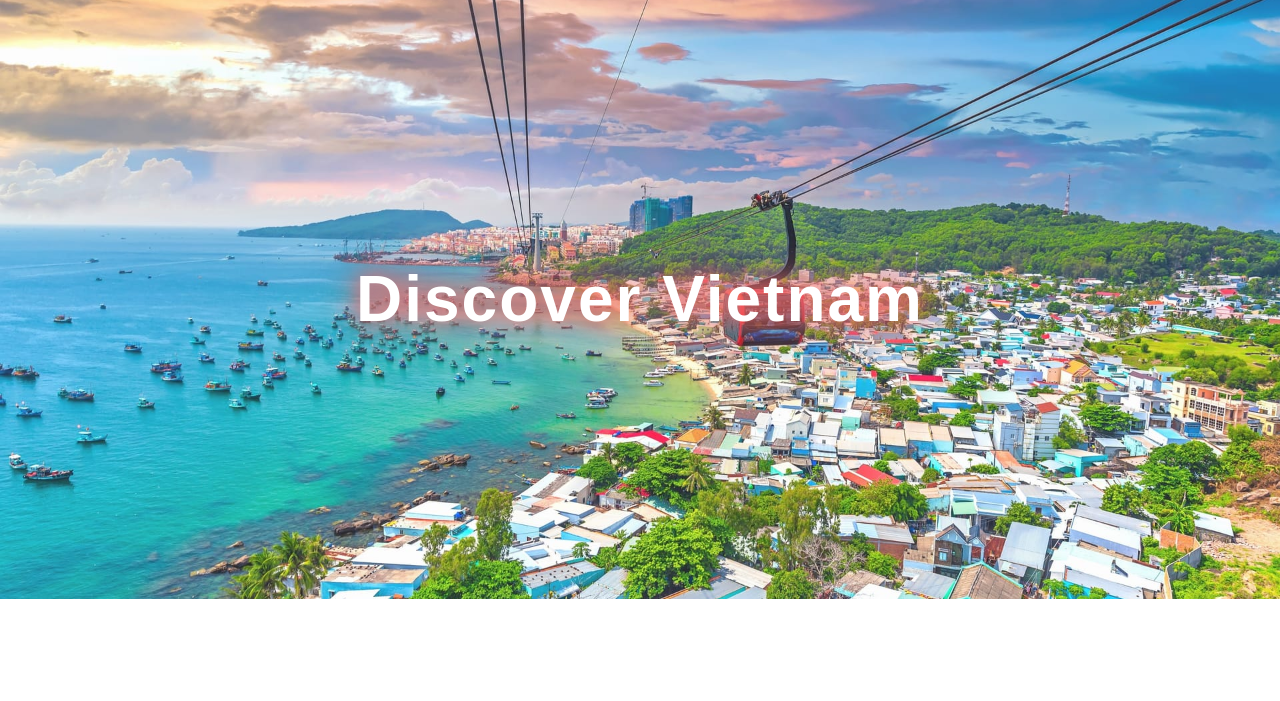
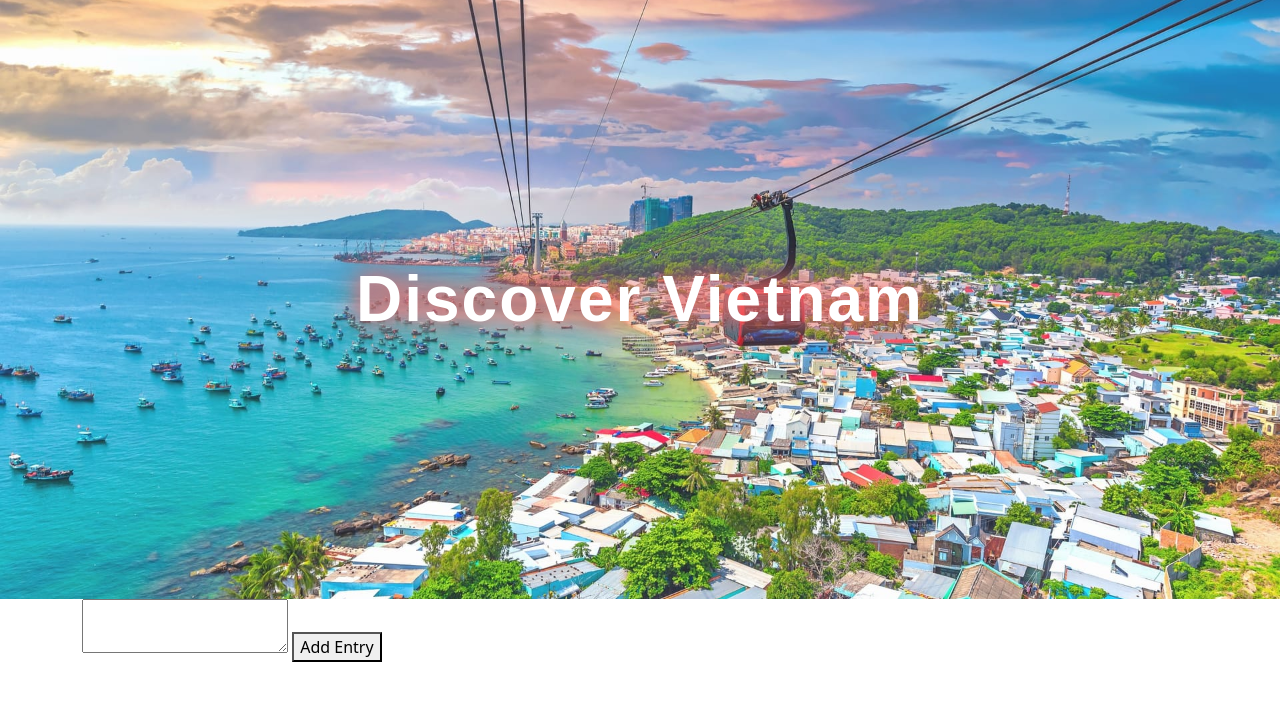
Before and after one commit to jmasters89/travel-blog, a Flask app: page /vietnam in a window 1280 px wide. Shown: the part 60-761 px from the top of the page. Run offline with Flask 3, Linux system fonts and the light colour scheme; some libraries are stand-ins or nearby versions; some web fonts are replaced.

Commit message:
added simple, ugly journaling to Vietnam

```diff
--- a/website/__init__.py
+++ b/website/__init__.py
@@ -2,6 +2,7 @@ from flask import Flask
 from flask_pymongo import PyMongo
 from flask_login import LoginManager
 import os
+from datetime import datetime
 
 mongo = PyMongo()
 
--- a/website/static/css/styles.css
+++ b/website/static/css/styles.css
@@ -52,3 +52,29 @@
         height: 100vh;
     }
 }
+
+/* Custom styles for close buttons */
+.close {
+  font-size: 1.2rem; /* Adjust the size as needed */
+  color: var(--bs-primary); /* Use the primary color defined in your theme */
+  background: none; /* Remove any background */
+  border: none; /* Remove any border */
+  cursor: pointer; /* Change cursor to pointer */
+  padding: 0; /* Remove padding */
+  line-height: 1; /* Adjust line height */
+}
+
+.close:hover {
+  color: var(--bs-danger); /* Change color on hover */
+}
+
+
+.edit-btn, .delete-btn {
+    background: none;
+    border: none;
+    cursor: pointer;
+    color: var(--bs-primary); /* Set the color to the primary color */
+}
+.edit-btn i, .delete-btn i {
+  font-size: 1.2em;
+}
--- a/website/static/js/index.js
+++ b/website/static/js/index.js
@@ -31,7 +31,7 @@ document.addEventListener('DOMContentLoaded', function() {
   const noteForm = document.querySelector('form');
   const noteInput = document.getElementById('note');
 
-  if (noteForm) {
+  if (noteForm && noteInput) {
     noteForm.addEventListener('submit', function(e) {
       if (!noteInput.value.trim()) {
         e.preventDefault();
--- /dev/null
+++ b/website/static/js/journal.js
@@ -0,0 +1,96 @@
+document.addEventListener('DOMContentLoaded', function() {
+  const journalForm = document.getElementById('journal-form');
+  const journalContent = document.getElementById('journal-content');
+  const journalEntries = document.getElementById('journal-entries');
+
+  loadJournalEntries();
+
+  journalForm.addEventListener('submit', function(e) {
+    e.preventDefault();
+    const content = journalContent.value.trim();
+    if (content) {
+      createJournalEntry(content);
+      journalContent.value = '';
+    }
+  });
+
+  function loadJournalEntries() {
+    fetch('/get-journal-entries')
+      .then(response => response.json())
+      .then(entries => {
+        journalEntries.innerHTML = '';
+        entries.forEach(entry => {
+          journalEntries.appendChild(createEntryElement(entry));
+        });
+      })
+      .catch(error => console.error('Error loading journal entries:', error));
+  }
+
+  function createJournalEntry(content) {
+    fetch('/create-journal-entry', {
+      method: 'POST',
+      headers: { 'Content-Type': 'application/json' },
+      body: JSON.stringify({ content })
+    })
+      .then(response => response.json())
+      .then(entry => {
+        journalEntries.prepend(createEntryElement(entry));
+      })
+      .catch(error => console.error('Error creating journal entry:', error));
+  }
+
+  function updateJournalEntry(id, content) {
+    fetch('/update-journal-entry', {
+      method: 'POST',
+      headers: { 'Content-Type': 'application/json' },
+      body: JSON.stringify({ id, content })
+    })
+      .then(response => response.json())
+      .then(updatedEntry => {
+        const entryElement = document.getElementById(`entry-${id}`);
+        entryElement.replaceWith(createEntryElement(updatedEntry));
+      })
+      .catch(error => console.error('Error updating journal entry:', error));
+  }
+
+  function deleteJournalEntry(id) {
+    fetch('/delete-journal-entry', {
+      method: 'POST',
+      headers: { 'Content-Type': 'application/json' },
+      body: JSON.stringify({ id })
+    })
+      .then(response => response.json())
+      .then(result => {
+        if (result.success) {
+          document.getElementById(`entry-${id}`).remove();
+        }
+      })
+      .catch(error => console.error('Error deleting journal entry:', error));
+  }
+
+  function createEntryElement(entry) {
+    const entryDiv = document.createElement('div');
+    entryDiv.id = `entry-${entry._id}`;
+    entryDiv.className = 'journal-entry';
+    entryDiv.innerHTML = `
+      <p>${entry.content}</p>
+      <p><small>By ${entry.author} on ${new Date(entry.timestamp).toLocaleString()}</small></p>
+      <button class="edit-btn" onclick="editEntry('${entry._id}', '${entry.content}')">
+        <i class="fas fa-edit"></i>
+      </button>
+      <button class="delete-btn" onclick="deleteJournalEntry('${entry._id}')">
+        <i class="fas fa-trash-alt"></i>
+      </button>
+    `;
+    return entryDiv;
+  }
+
+  window.editEntry = function(id, content) {
+    const newContent = prompt('Edit your entry:', content);
+    if (newContent !== null && newContent.trim() !== '') {
+      updateJournalEntry(id, newContent.trim());
+    }
+  };
+
+  window.deleteJournalEntry = deleteJournalEntry;
+});
--- a/website/templates/base.html
+++ b/website/templates/base.html
@@ -9,12 +9,10 @@
       rel="stylesheet"
       href="{{ url_for('static', filename='css/bootstrap-bootswatch-journal.css') }}"
     />
-    <link
-      rel="stylesheet"
-      href="https://stackpath.bootstrapcdn.com/font-awesome/4.7.0/css/font-awesome.min.css"
-      crossorigin="anonymous"
-    />
-    <!-- Remove the old styles.css link -->
+    <link rel="stylesheet" href="https://cdnjs.cloudflare.com/ajax/libs/font-awesome/5.15.4/css/all.min.css">
+      <style>
+
+      </style>
     <link rel="stylesheet" href="{{ url_for('static', filename='css/styles.css') }}">
     <title>{% block title %}Home{% endblock %}</title>
   </head>
@@ -60,15 +58,15 @@
           {% if category == 'error' %}
             <div class="alert alert-danger alert-dismissible fade show" role="alert">
               {{ message }}
-              <button type="button" class="close" data-dismiss="alert">
-                <span aria-hidden="true">&times;</span>
+              <button type="button" class="close" data-dismiss="alert" aria-label="Close">
+                <span aria-hidden="true"><i class="fa fa-times"></i></span>
               </button>
             </div>
           {% else %}
             <div class="alert alert-success alert-dismissible fade show" role="alert">
               {{ message }}
-              <button type="button" class="close" data-dismiss="alert">
-                <span aria-hidden="true">&times;</span>
+              <button type="button" class="close" data-dismiss="alert" aria-label="Close">
+                <span aria-hidden="true"><i class="fa fa-times"></i></span>
               </button>
             </div>
           {% endif %}
--- a/website/templates/vietnam.html
+++ b/website/templates/vietnam.html
@@ -3,5 +3,12 @@
 {% block hero_title %}Discover Vietnam{% endblock %}
 
 {% block content %}
-  <!-- Your Vietnam page content here -->
+  <div id="journal-entries"></div>
+
+  <form id="journal-form">
+    <textarea id="journal-content" required></textarea>
+    <button type="submit">Add Entry</button>
+  </form>
+
+  <script src="{{ url_for('static', filename='js/journal.js') }}"></script>
 {% endblock %}
--- a/website/views.py
+++ b/website/views.py
@@ -8,6 +8,7 @@ import logging
 from werkzeug.utils import secure_filename
 import os
 import traceback
+from datetime import datetime
 
 views = Blueprint('views', __name__)
 
@@ -106,3 +107,44 @@ def vietnam():
 @views.route('/thailand')
 def thailand():
     return render_template("thailand.html")
+
+@views.route("/get-journal-entries")
+@login_required
+def get_journal_entries():
+    entries = list(mongo.db.journal_entries.find().sort("timestamp", -1))
+    for entry in entries:
+        entry["_id"] = str(entry["_id"])
+    return jsonify(entries)
+
+@views.route("/create-journal-entry", methods=["POST"])
+@login_required
+def create_journal_entry():
+    content = request.json.get("content")
+    entry = {
+        "content": content,
+        "author": current_user.email,  # Use email instead of username
+        "timestamp": datetime.utcnow()
+    }
+    result = mongo.db.journal_entries.insert_one(entry)
+    entry["_id"] = str(result.inserted_id)
+    return jsonify(entry)
+
+@views.route("/update-journal-entry", methods=["POST"])
+@login_required
+def update_journal_entry():
+    id = request.json.get("id")
+    content = request.json.get("content")
+    mongo.db.journal_entries.update_one(
+        {"_id": ObjectId(id), "author": current_user.email},  # Use email instead of username
+        {"$set": {"content": content}}
+    )
+    updated_entry = mongo.db.journal_entries.find_one({"_id": ObjectId(id)})
+    updated_entry["_id"] = str(updated_entry["_id"])
+    return jsonify(updated_entry)
+
+@views.route("/delete-journal-entry", methods=["POST"])
+@login_required
+def delete_journal_entry():
+    id = request.json.get("id")
+    result = mongo.db.journal_entries.delete_one({"_id": ObjectId(id), "author": current_user.email})  # Use email instead of username
+    return jsonify({"success": result.deleted_count > 0})
```
Also changed, not shown: website/forms.py (added, +8 -0 lines), website/models.py (+23 -11 lines), website/templates/thailand.html (+11 -2 lines).
